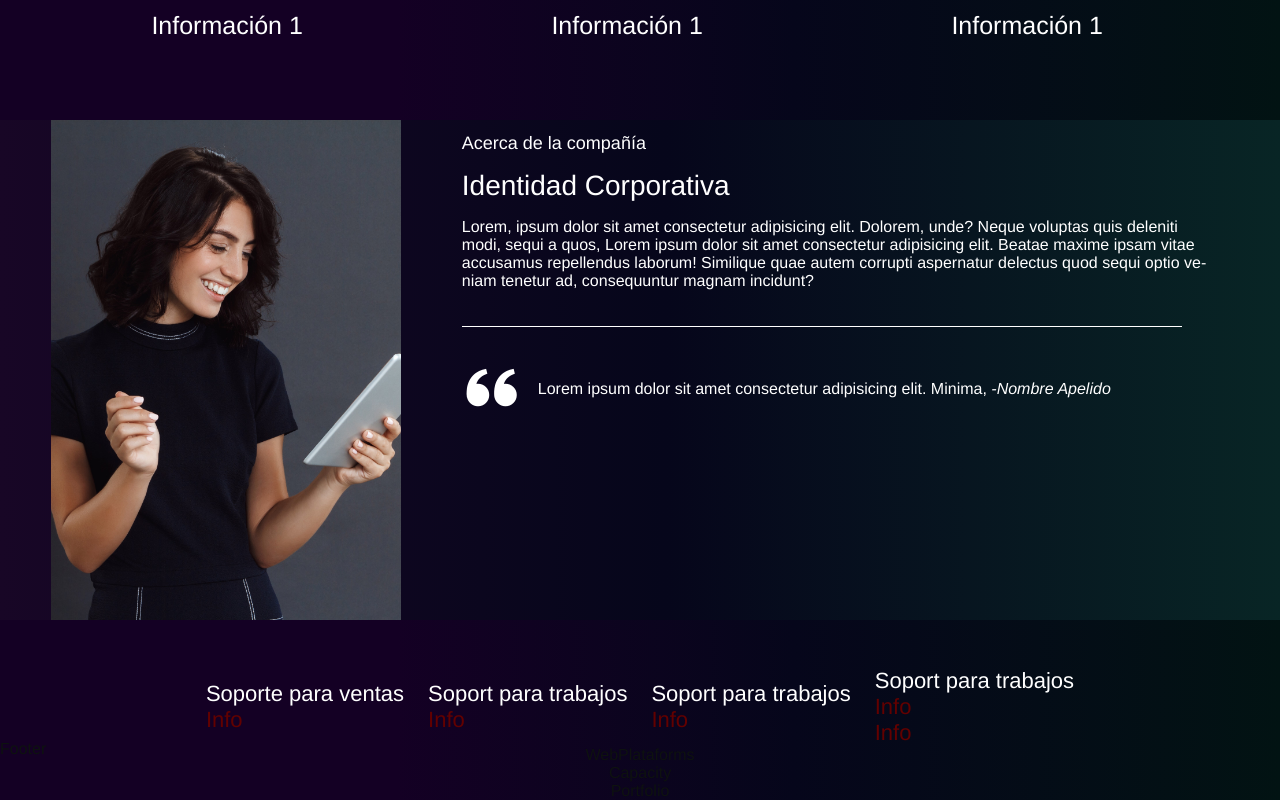
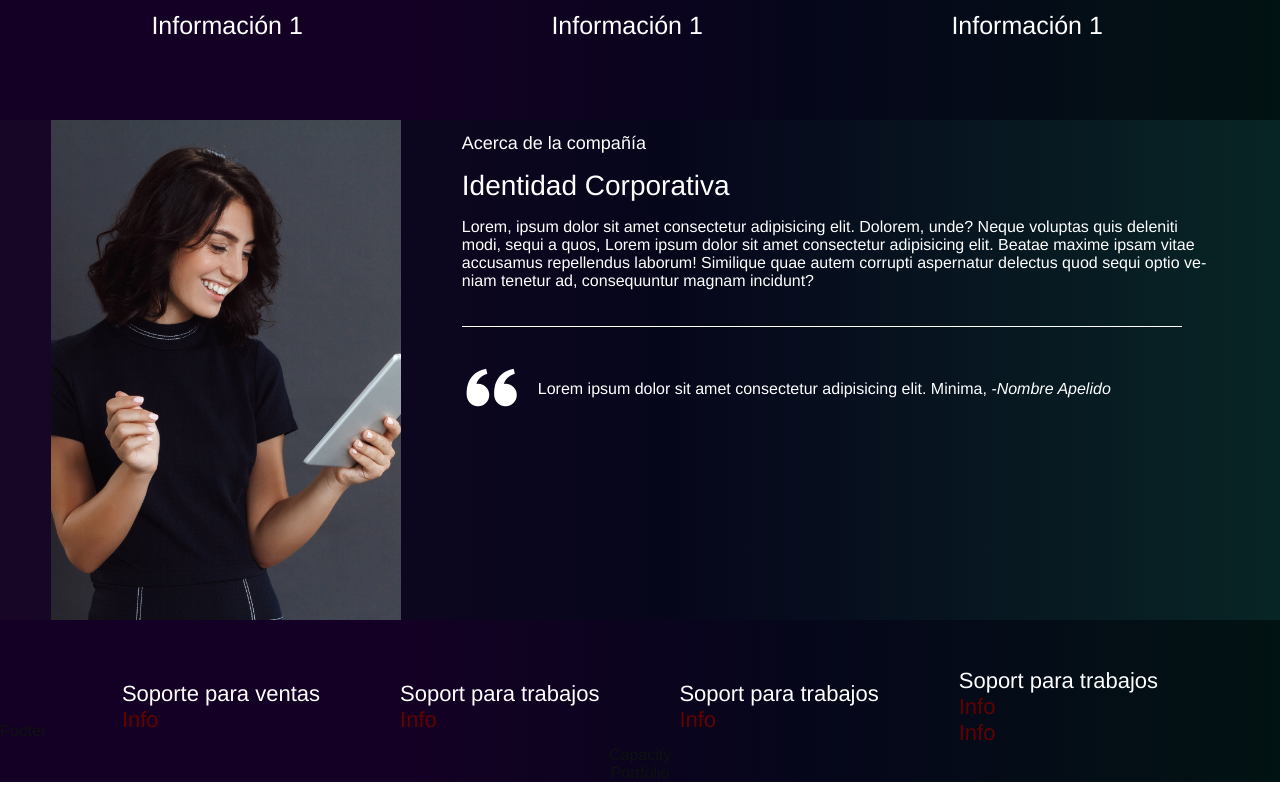
Before and after one commit to cristobalquilimaco/teguilog, a React (Vite) app: page /#/ in a window 1280 px wide. Shown: the part 1232-2032 px from the top of the page. Built offline with nearby package versions, Linux system fonts and the light colour scheme.

Commit message:
Se crea seccion para informaion en webplataforms.jsx

```diff
--- a/src/components/WebPlataforms.jsx
+++ b/src/components/WebPlataforms.jsx
@@ -3,7 +3,20 @@
 
 const WebPlataforms = () => {
   return (
-    <div>WebPlataforms</div>
+    <div>
+      <header>
+        <h2></h2>
+        <p></p>
+      </header>
+      <section>
+      <article>
+        <i class='bx bx-check'></i>
+        <p></p>
+        <p></p>
+        </article>
+      </section>
+
+    </div>
   )
 }
 
--- a/src/components/styles/suportAndServices.css
+++ b/src/components/styles/suportAndServices.css
@@ -18,3 +18,12 @@
 .title_text{
 color: var(--navbar-color);
 }
+
+@media screen and (min-width: 768px){
+
+.principal_support{
+
+gap: 5rem;
+}
+
+}
```
